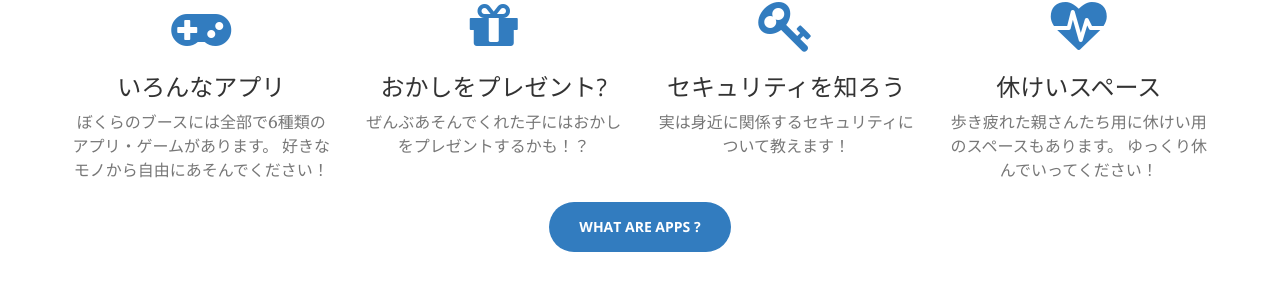
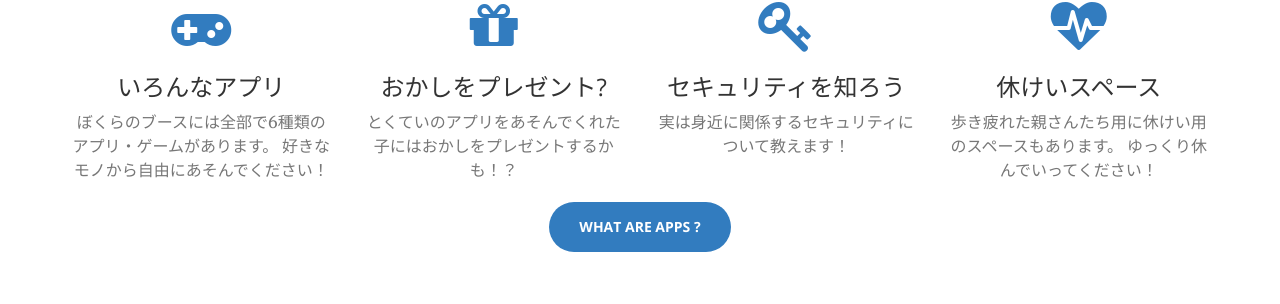
Before and after one commit to IGGG/guntoh-fes, a Jekyll site: the page built from index.html, in a window 1280 px wide and 900 px high, scrolled down 1424 px. Shown: the part 148-452 px from the top of the window. Built offline with Jekyll 4.4.1, drawn with Linux system fonts in a browser that asks for light colours.

Commit message:
アプリの説明ページを更新

```diff
--- a/_includes/modals.html
+++ b/_includes/modals.html
@@ -89,7 +89,7 @@
             </div>
             <div class="modal-body">
               <h4>おなじみスーパーマ○オのAndroid版！</h4>
-              群馬大学オリジナル要素をつめこんだマリオがここに！
+              群馬大学オリジナル要素をつめこんだマ○オがここに！
               私達が用意した5つの難関ステージ、君にクリアできるかな？
             </div>
             <div class="modal-footer">
--- a/_includes/services.html
+++ b/_includes/services.html
@@ -24,7 +24,7 @@
                     <i class="fa fa-4x fa-gift wow bounceIn text-primary" data-wow-delay=".1s"></i>
                     <h3>おかしをプレゼント?</h3>
                     <p class="text-muted">
-                      ぜんぶあそんでくれた子にはおかしをプレゼントするかも！？
+                      とくていのアプリをあそんでくれた子にはおかしをプレゼントするかも！？
                     </p>
                 </div>
             </div>
```
